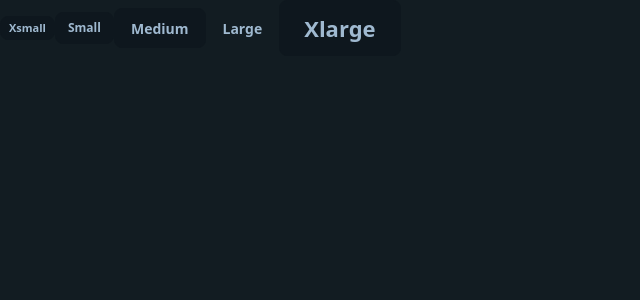
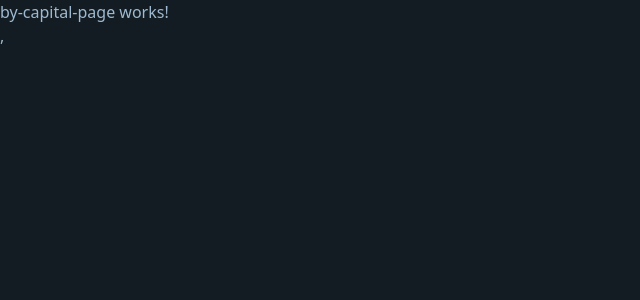
Before and after one commit to dmarmijosa/04-country-app, an Angular app: page /country in a window 1280 px wide. Before the commit this address led to /. Shown: the top 300 px of the page, without its empty margins (0-640 px from the left). Built offline with nearby package versions, Linux system fonts and the light colour scheme.

Commit message:
agregar rutas y componentes para la página de inicio y la página por capital

```diff
--- a/src/app/app.component.html
+++ b/src/app/app.component.html
@@ -1,7 +1 @@
-<button class="btn btn-xs">Xsmall</button>
-<button class="btn btn-sm">Small</button>
-<button class="btn">Medium</button>
-<button class="btn btn-ghost">Large</button>
-<button class="btn btn-xl">Xlarge</button>
-
 <router-outlet />
--- a/src/app/app.routes.ts
+++ b/src/app/app.routes.ts
@@ -1,3 +1,18 @@
 import { Routes } from '@angular/router';
+import { HomePageComponent } from './shared/pages/home-page/home-page.component';
 
-export const routes: Routes = [];
+export const routes: Routes = [
+  {
+    path: '',
+    component: HomePageComponent,
+  },
+  {
+    path: 'country',
+    loadChildren: () =>
+      import('./country/country.routes').then((c) => c.countryRoutes),
+  },
+  {
+    path: '**',
+    redirectTo: '',
+  },
+];
--- /dev/null
+++ b/src/app/country/country.routes.ts
@@ -0,0 +1,13 @@
+import { Routes } from '@angular/router';
+import { ByCapitalPageComponent } from './pages/by-capital-page/by-capital-page.component';
+
+export const countryRoutes: Routes = [
+  {
+    path: '',
+    component: ByCapitalPageComponent,
+  },
+  {
+    path:'**',
+    redirectTo: '/'
+  }
+];
--- /dev/null
+++ b/src/app/country/pages/by-capital-page/by-capital-page.component.html
@@ -0,0 +1 @@
+<p>by-capital-page works!</p>,
--- /dev/null
+++ b/src/app/shared/pages/home-page/home-page.component.html
@@ -0,0 +1 @@
+<p>home-page works!</p>,
```
Also changed, not shown: src/app/country/pages/by-capital-page/by-capital-page.component.ts (added, +7 -0 lines), src/app/shared/pages/home-page/home-page.component.ts (added, +7 -0 lines).
